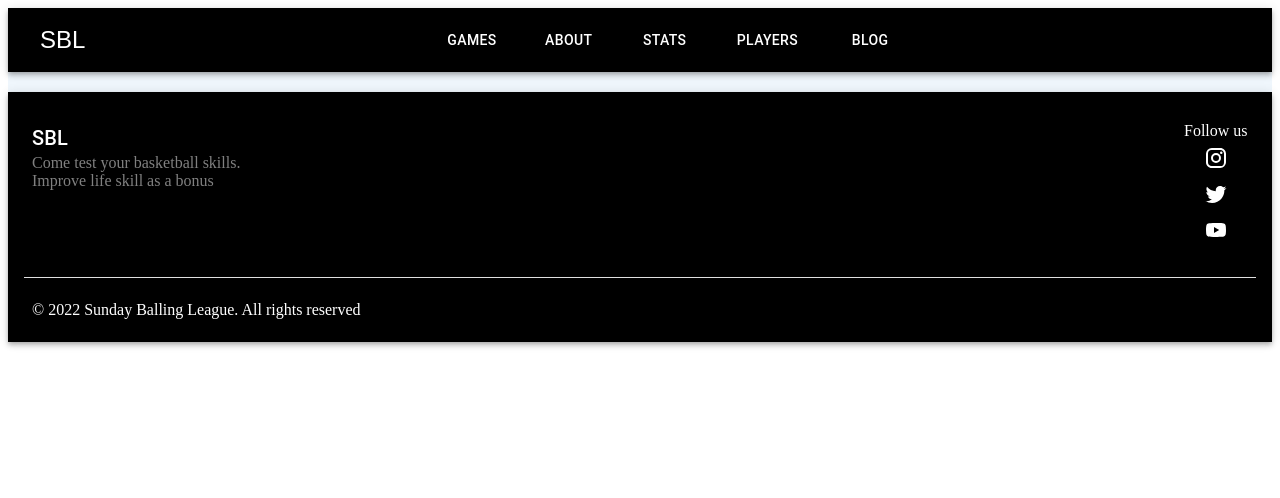
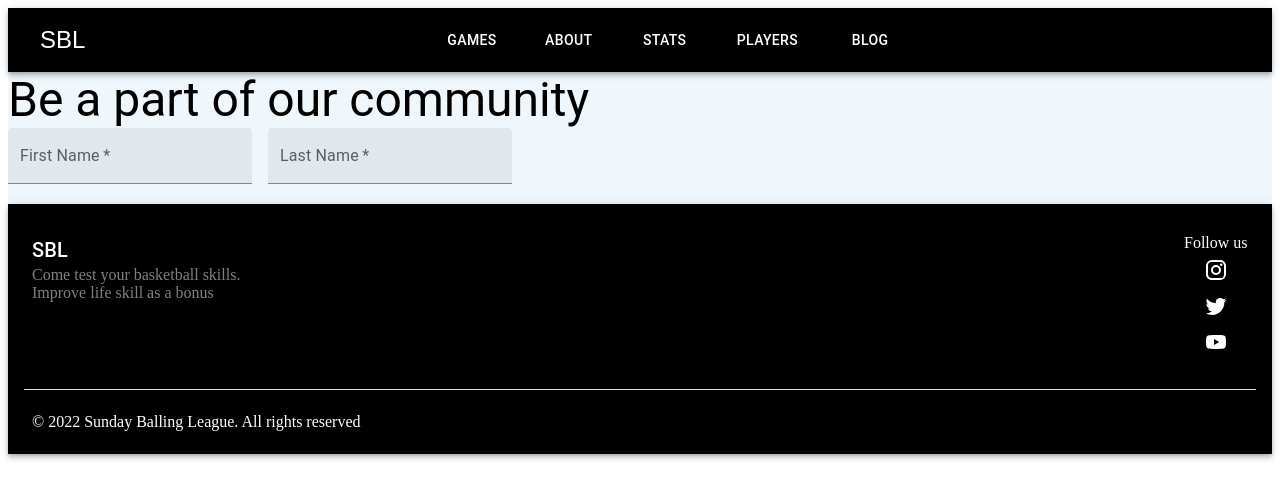
Before and after one commit to walethesolution/SBL, a React (Create React App) app in the folder sbl-frontend/: page /joinUs in a window 1280 px wide. Shown: the top 498 px of the page. Built offline with nearby package versions, Linux system fonts and the light colour scheme.

Commit message:
Start Come Join us form

```diff
--- a/sbl-frontend/src/App.tsx
+++ b/sbl-frontend/src/App.tsx
@@ -9,6 +9,7 @@ import About from "./components/about";
 import Blog from "./components/blog";
 import Stats from "./components/stats";
 import Players from "./components/players";
+import ComeJoinUs from "./components/comeJoinUs";
 
 const App: React.FC = () => {
   return (
@@ -22,6 +23,7 @@ const App: React.FC = () => {
           <Route path="/stats" element={<Stats />} />
           <Route path="/players" element={<Players />} />
           <Route path="/blog" element={<Blog />} />
+          <Route path="/joinUs" element={<ComeJoinUs />} />
           <Route element={<ErrorPage />} />
         </Routes>
         <Footer />
--- a/sbl-frontend/src/components/about/index.tsx
+++ b/sbl-frontend/src/components/about/index.tsx
@@ -70,6 +70,11 @@ const About: React.FC = () => {
               </Grid>
             </Grid>
           </Grid>
+          <Grid item>
+            <Typography color="text.secondary" sx={{ fontStyle: "italic" }}>
+              More than basketball
+            </Typography>
+          </Grid>
         </Grid>
       </Box>
     </Box>
--- /dev/null
+++ b/sbl-frontend/src/components/comeJoinUs/index.tsx
@@ -0,0 +1,38 @@
+import * as React from "react";
+import { Box, Grid, Typography, TextField } from "@mui/material";
+
+const ComeJoinUs: React.FC = () => {
+  return (
+    <Box>
+      <Grid container>
+        <Grid item>
+          <Typography variant="h3">Be a part of our community</Typography>
+        </Grid>
+      </Grid>
+      <Grid item>
+        <Box>
+          <Grid container spacing={2}>
+            <Grid item>
+              <TextField
+                id="filled-basic"
+                label="First Name"
+                variant="filled"
+                required
+              />
+            </Grid>
+            <Grid item>
+              <TextField
+                id="filled-basic"
+                label="Last Name"
+                variant="filled"
+                required
+              />
+            </Grid>
+          </Grid>
+        </Box>
+      </Grid>
+    </Box>
+  );
+};
+
+export default ComeJoinUs;
--- a/sbl-frontend/src/components/landing-page/Blog/index.tsx
+++ b/sbl-frontend/src/components/landing-page/Blog/index.tsx
@@ -3,13 +3,11 @@ import CardContent from "@mui/material/CardContent";
 import CardMedia from "@mui/material/CardMedia";
 import Typography from "@mui/material/Typography";
 import { Box, Button, CardActionArea, CardActions, Grid } from "@mui/material";
-// import TheBoys from "../../../assets/fall-ball3.jpg";
+import TheBoys from "../../../assets/fall-ball3.jpg";
 import TreesnCourt from "../../../assets/TreesnCourt.jpg";
 import dataB from "../../../data/db.json";
 
 const Blog: React.FC = () => {
-  const datas = dataB.blogs;
-
   return (
     <Box sx={{ marginTop: "40px" }}>
       <Typography
@@ -19,25 +17,23 @@ const Blog: React.FC = () => {
       >
         TRENDING
       </Typography>
-      {/* <Box>
-        {datas &&
-          datas.map((data) => {
-            <Box>
+      <Grid container spacing={2}>
+        <Grid item>
           <Card sx={{ maxWidth: 350, marginTop: "20px" }}>
             <CardActionArea>
               <CardMedia
                 component="img"
                 height="200"
-                    image={data.image}
+                image={TheBoys}
                 alt="Fall ball"
               />
               <CardContent>
-                    <Typography gutterBottom variant="h4" component="div">
-                      {data.topic}
-                    </Typography>
-                    <Typography variant="body2" color="text.secondary">
-                      {data.content}
-                    </Typography>
+                <Typography
+                  gutterBottom
+                  variant="h4"
+                  component="div"
+                ></Typography>
+                <Typography variant="body2" color="text.secondary"></Typography>
               </CardContent>
             </CardActionArea>
             <CardActions>
@@ -46,13 +42,6 @@ const Blog: React.FC = () => {
               </Button>
             </CardActions>
           </Card>
-              ;
-            </Box>;
-          })}
-      </Box> */}
-      {/* <Grid container spacing={2}>
-        <Grid item>
-
         </Grid>
         <Grid item>
           <Card sx={{ maxWidth: 350, marginTop: "20px" }}>
@@ -65,10 +54,10 @@ const Blog: React.FC = () => {
               />
               <CardContent>
                 <Typography gutterBottom variant="h4" component="div">
-                  {secondTopic}
+                  {/* {secondTopic} */}
                 </Typography>
                 <Typography variant="body2" color="text.secondary">
-                  {secondContext}
+                  {/* {secondContext} */}
                 </Typography>
               </CardContent>
             </CardActionArea>
@@ -79,7 +68,7 @@ const Blog: React.FC = () => {
             </CardActions>
           </Card>
         </Grid>
-      </Grid> */}
+      </Grid>
     </Box>
   );
 };
--- a/sbl-frontend/src/components/landing-page/Headline/index.tsx
+++ b/sbl-frontend/src/components/landing-page/Headline/index.tsx
@@ -5,10 +5,6 @@ import mainPic from "../../../assets/headlinePic.jpg";
 
 const Headline: React.FC = () => {
   const navigate = useNavigate();
-
-  // function handleClick() {
-  //   history.push("./signIn");
-  // }
 
   const imageStyles = {
     width: "643px",
@@ -43,7 +39,7 @@ const Headline: React.FC = () => {
             }}
             style={buttonStyles}
             size="large"
-            onClick={() => navigate("/signIn")}
+            onClick={() => navigate("/joinUs")}
           >
             Come join us
           </Button>
```
Lines whose indentation alone changed are shown as unchanged.
